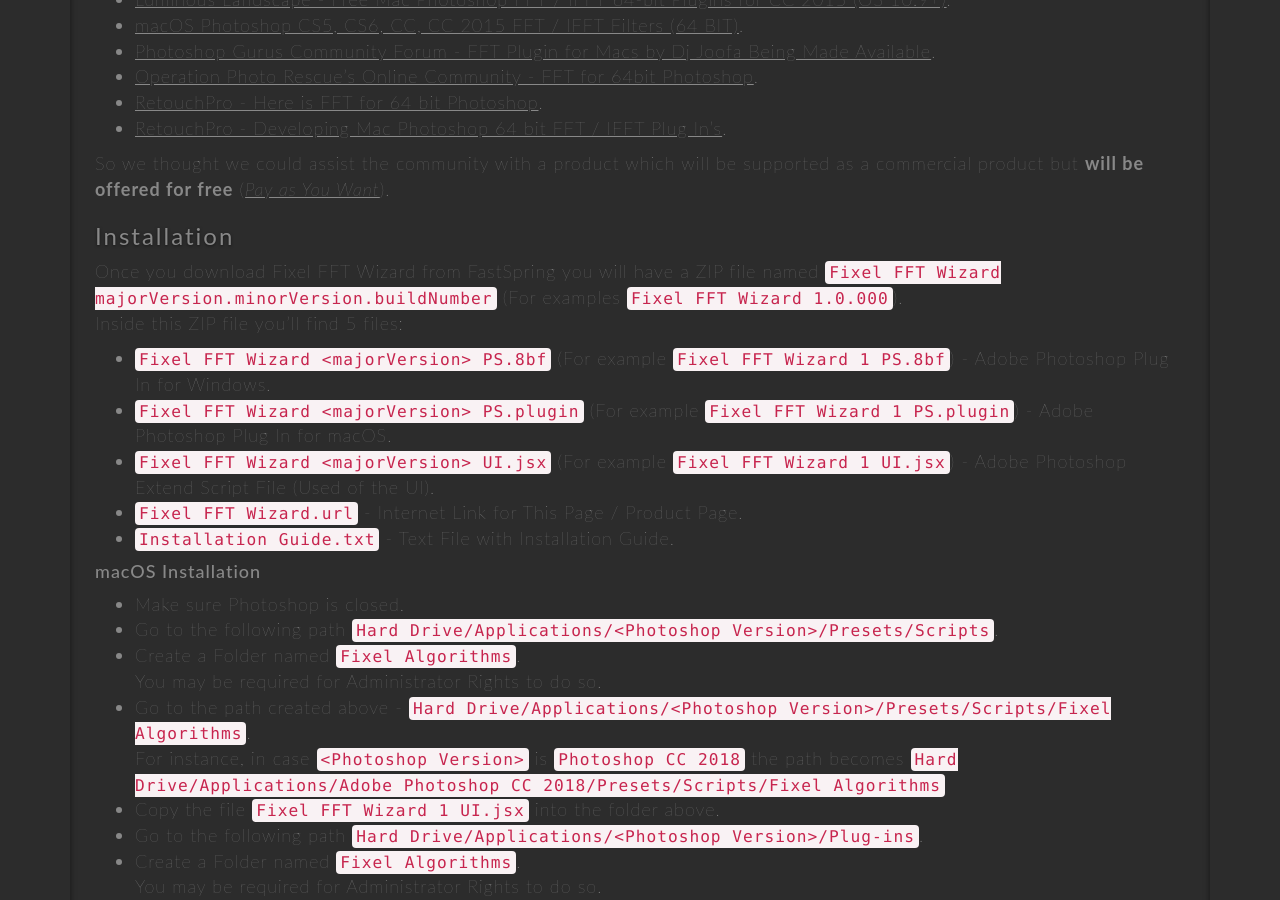
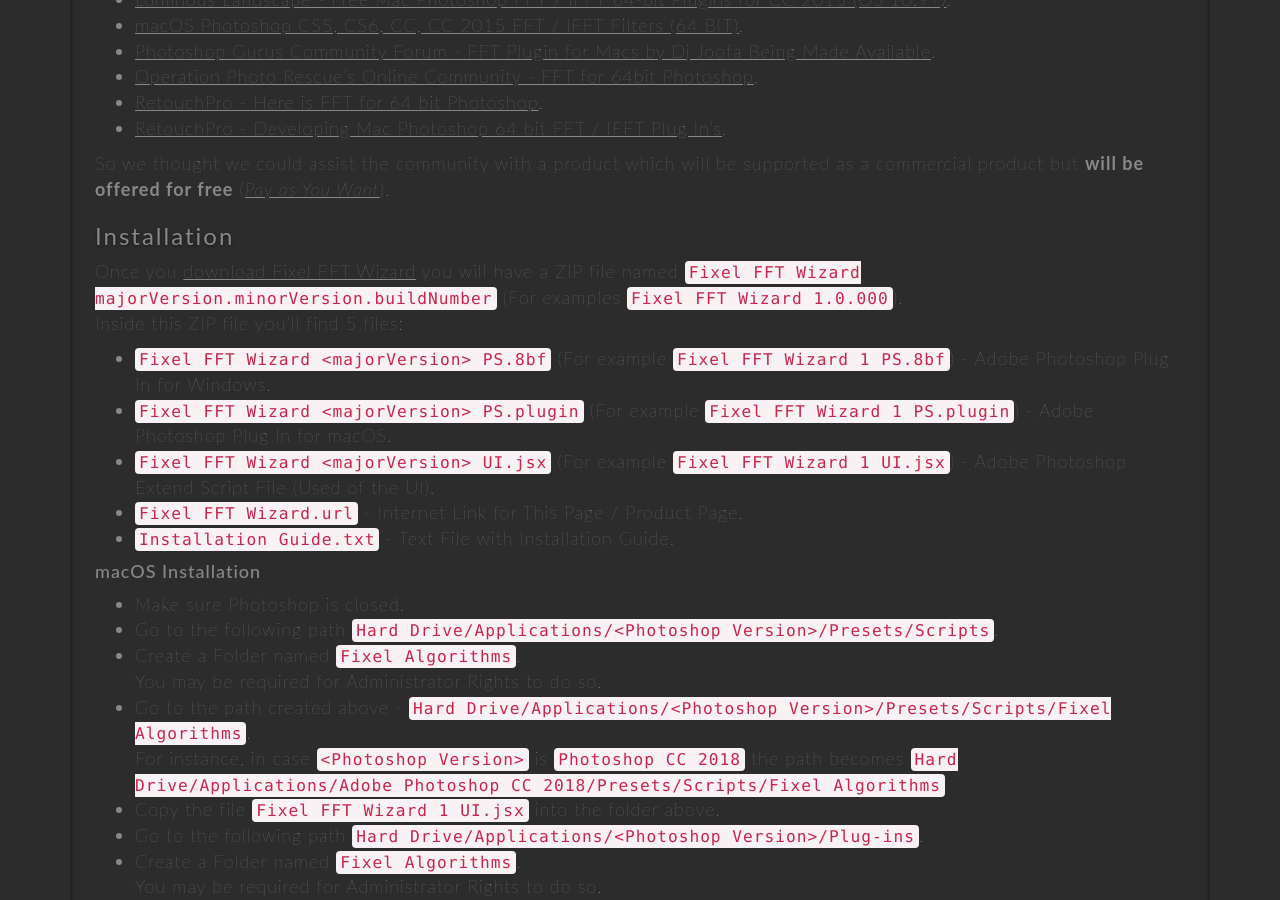
Before and after one commit to FixelAlgorithmsTeam/fixel, a Jekyll site: the page built from _posts/2018-07-30-fixel-fft-wizard-1-ps.md, in a window 1280 px wide and 900 px high, scrolled down 2282 px. Built offline with Jekyll 4.4.1, drawn with Linux system fonts in a browser that asks for light colours; nearby versions of some CDN libraries; comment, search, counter and statistics services are not loaded.

Commit message:
New 	- 	Updated Blog Post (Hidden Mode) - "Fixel FFT Wizard". Fixed 	- 	B Known Issues 	-	C To Do 	- 	Enable MathJax (See documentation). Remarks 	- 	E

```diff
--- a/_posts/2018-07-30-fixel-fft-wizard-1-ps.md
+++ b/_posts/2018-07-30-fixel-fft-wizard-1-ps.md
@@ -81,7 +81,7 @@
 
 ### Installation
 
-Once you download Fixel FFT Wizard from FastSpring you will have a ZIP file named `Fixel FFT Wizard majorVersion.minorVersion.buildNumber` (For examples `Fixel FFT Wizard 1.0.000`).
+Once you [download Fixel FFT Wizard][06] you will have a ZIP file named `Fixel FFT Wizard majorVersion.minorVersion.buildNumber` (For examples `Fixel FFT Wizard 1.0.000`).
 Inside this ZIP file you'll find 5 files:
 
  *  `Fixel FFT Wizard <majorVersion> PS.8bf` (For example `Fixel FFT Wizard 1 PS.8bf`) - Adobe Photoshop Plug In for Windows.
@@ -156,6 +156,10 @@
 Don't alter the Image Mode during the use of the filter.
 
 #### Backward FFT
+
+<br>
+![]({{site.baseurl}}/news/images/FixelFFTWizard/FixelFftWizardBackwardAnimation.png){:class="center-img" width="95%" height="95%"}
+<br>
 
 The Backward FFT filter will reconstruct the Luminosity Channel based on the adjusted Amplitude Channel.
 In order to apply the Forward FFT do as following:
```
Also changed, not shown: other parts of _posts/2018-07-30-fixel-fft-wizard-1-ps.md (+1 -0 lines), 1 other file.
